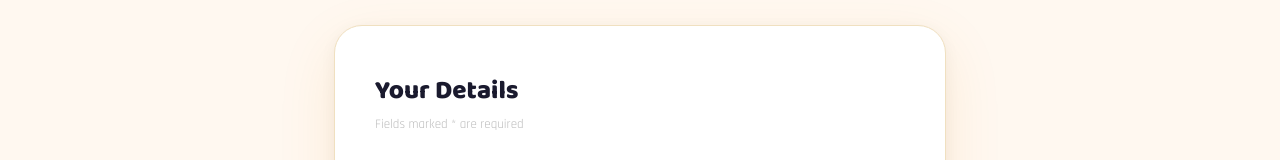
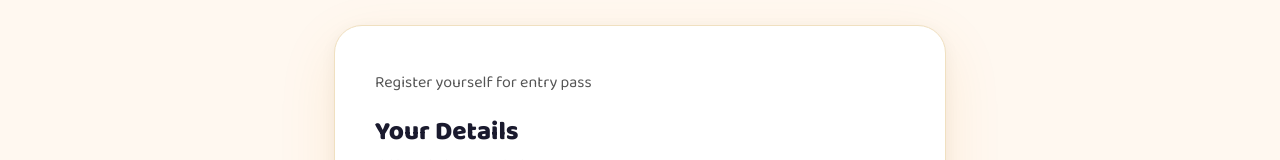
Before and after one commit to 23f2005464/goonj, a React (Vite) app in the folder frontend/: page /register in a window 1280 px wide. Shown: the part 539-699 px from the top of the page. Built offline with nearby package versions, Linux system fonts and the light colour scheme; no server answers.

Commit message:
add register yourself for entry pass text

```diff
--- a/frontend/src/pages/RegisterPage.jsx
+++ b/frontend/src/pages/RegisterPage.jsx
@@ -215,6 +215,10 @@ export default function RegisterPage() {
           boxShadow: '0 20px 60px rgba(224,123,0,0.11), 0 4px 16px rgba(0,0,0,0.05)',
           border: '1.5px solid #f0e0c0',
         }}>
+          <p style={{
+  fontFamily: "'Baloo 2', cursive",
+  fontSize: 16, fontWeight: 500, color: '#555', marginTop: 0, marginBottom: 16,
+}}>Register yourself for entry pass</p>
           <h2 style={{
             fontFamily: "'Baloo 2', cursive",
             fontSize: 26, fontWeight: 800, color: '#1a1a2e', marginBottom: 4,
```
Also changed, not shown: 1 other file (tests, documents, lock files or other folders).
